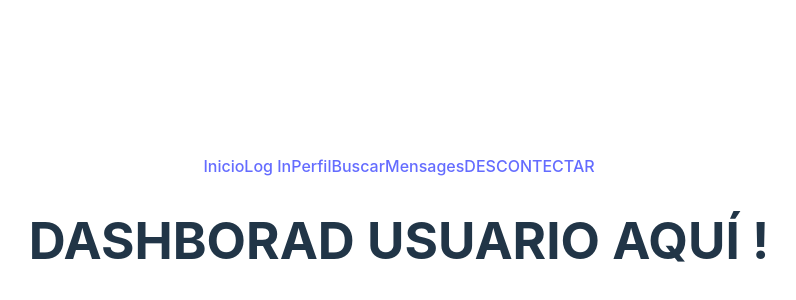
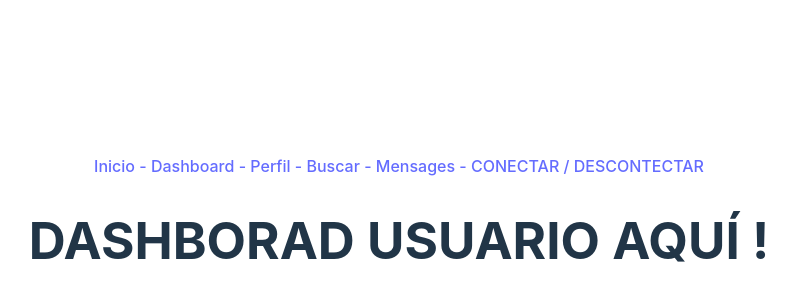
Before and after one commit to Izanalgit/React-Client_Module, a React (Vite) app: page /dashboard in a window 1280 px wide. Shown: the part 172-472 px from the top of the page, without its empty margins (241-1037 px from the left). Built offline with nearby package versions, Linux system fonts and the light colour scheme.

Commit message:
update : navbar

```diff
--- a/src/components/NavBar.jsx
+++ b/src/components/NavBar.jsx
@@ -5,11 +5,12 @@ import {Link} from 'react-router-dom';
 const NavBar = () => {
     return(
         <nav>
-            <Link to="/" >Inicio</Link>
-            <Link to="/login" >Log In</Link>
-            <Link to="/profile" >Perfil</Link>
-            <Link to="/contacts" >Buscar</Link>
-            <Link to="/chat" >Mensages</Link>
+            <Link to="/" >Inicio - </Link>
+            <Link to="/dashboard" >Dashboard - </Link>
+            <Link to="/profile" >Perfil - </Link>
+            <Link to="/contacts" >Buscar - </Link>
+            <Link to="/chat" >Mensages - </Link>
+            <Link to="/login" >CONECTAR / </Link>
             <Link to="/logout" >DESCONTECTAR</Link>
         </nav>
     );
```
